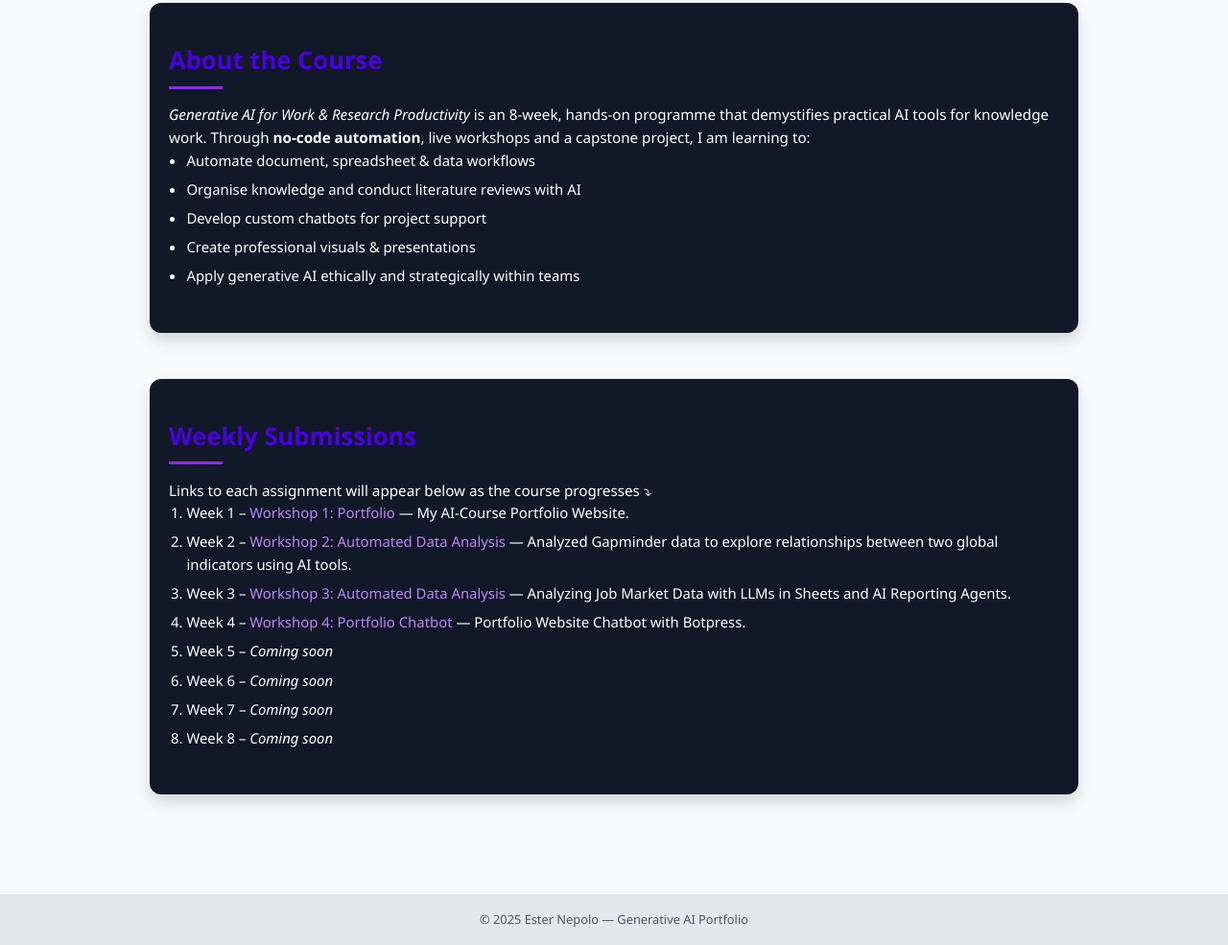
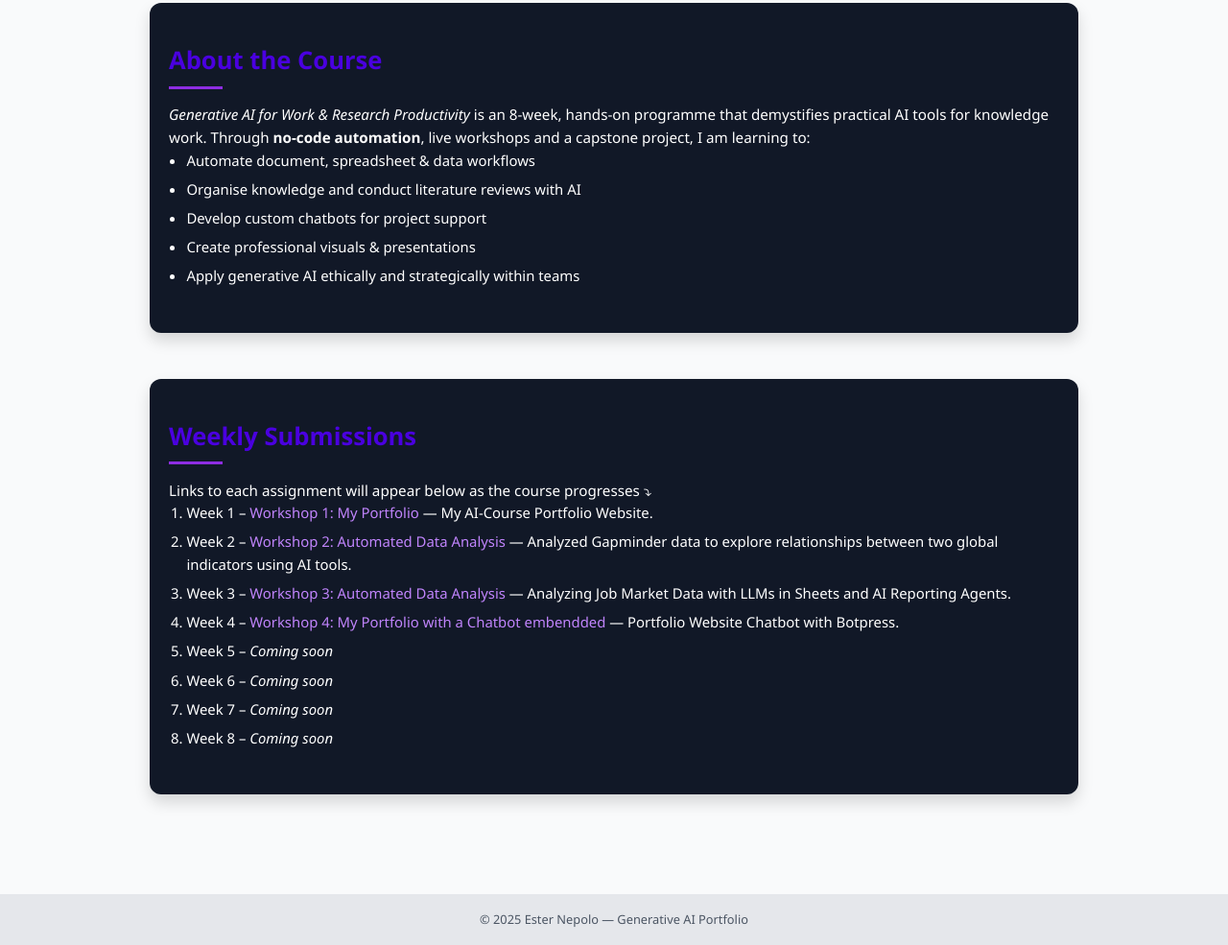
Before and after one commit to EsterNepolo/graph_portfolio, a plain HTML site: page index.html in a window 1280 px wide. Shown: the part 574-1559 px from the top of the page at 96% size. Drawn offline with Linux system fonts and the light colour scheme.

Commit message:
Update index.html

```diff
--- a/index.html
+++ b/index.html
@@ -189,10 +189,10 @@
       <h2>Weekly Submissions</h2>
       <p>Links to each assignment will appear below as the course progresses ⤵︎</p>
       <ol>
-        <li>Week 1 – <a href="https://esternepolo.github.io/graph_portfolio/" target="_blank" rel="noopener">Workshop 1: Portfolio</a> — My AI-Course Portfolio Website.</li>
+        <li>Week 1 – <a href="https://esternepolo.github.io/graph_portfolio/" target="_blank" rel="noopener">Workshop 1: My Portfolio</a> — My AI-Course Portfolio Website.</li>
         <li>Week 2 – <a href="Nepolo_EN_Workshop_2_report.pdf" target="_blank" rel="noopener">Workshop 2: Automated Data Analysis</a> — Analyzed Gapminder data to explore relationships between two global indicators using AI tools.</li>
         <li>Week 3 – <a href="https://github.com/EsterNepolo/graph_portfolio/blob/main/EN%20Nepolo_Workshop%203_report.pdf" target="_blank" rel="noopener">Workshop 3: Automated Data Analysis</a> — Analyzing Job Market Data with LLMs in Sheets and AI Reporting Agents.</li>
-        <li>Week 4 – <a href="https://esternepolo.github.io/graph_portfolio/" target="_blank" rel="noopener">Workshop 4: Portfolio Chatbot</a> — Portfolio Website Chatbot with Botpress.</li>
+        <li>Week 4 – <a href="https://esternepolo.github.io/graph_portfolio/" target="_blank" rel="noopener">Workshop 4: My Portfolio with a Chatbot embendded</a> — Portfolio Website Chatbot with Botpress.</li>
         <li>Week 5 – <em>Coming soon</em></li>
         <li>Week 6 – <em>Coming soon</em></li>
         <li>Week 7 – <em>Coming soon</em></li>
```
